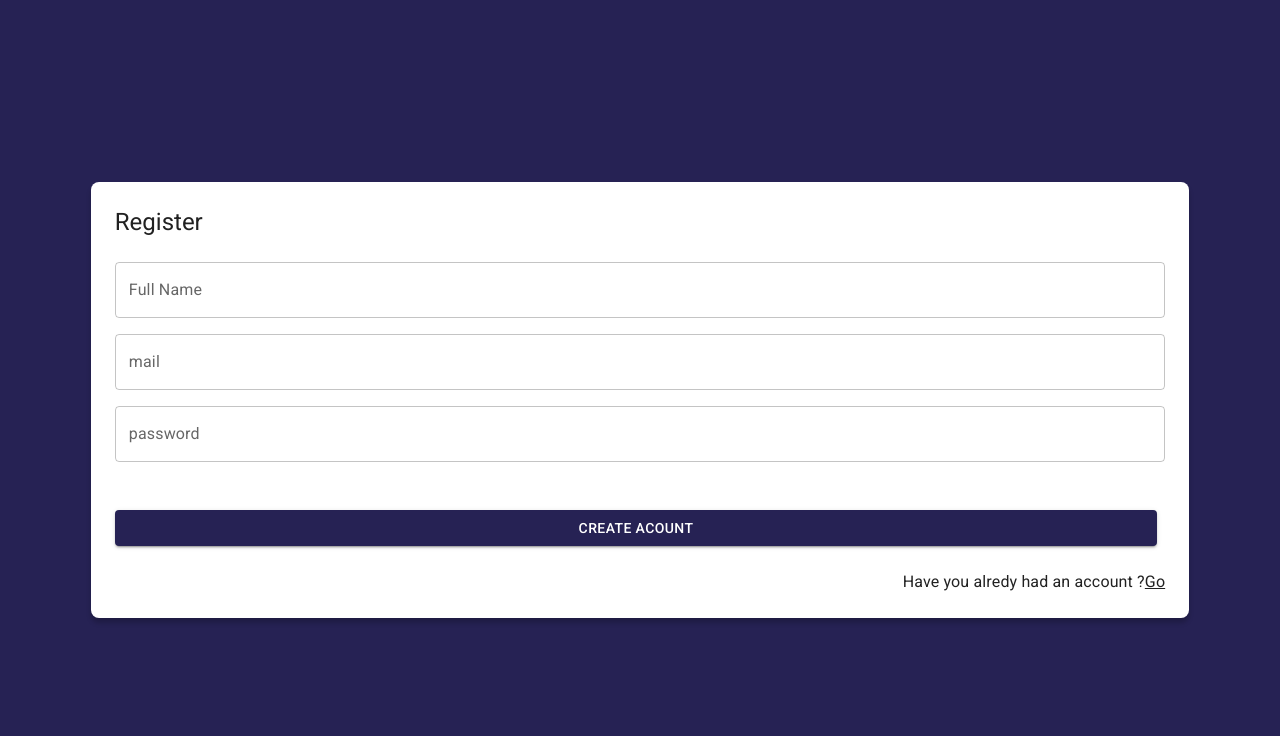
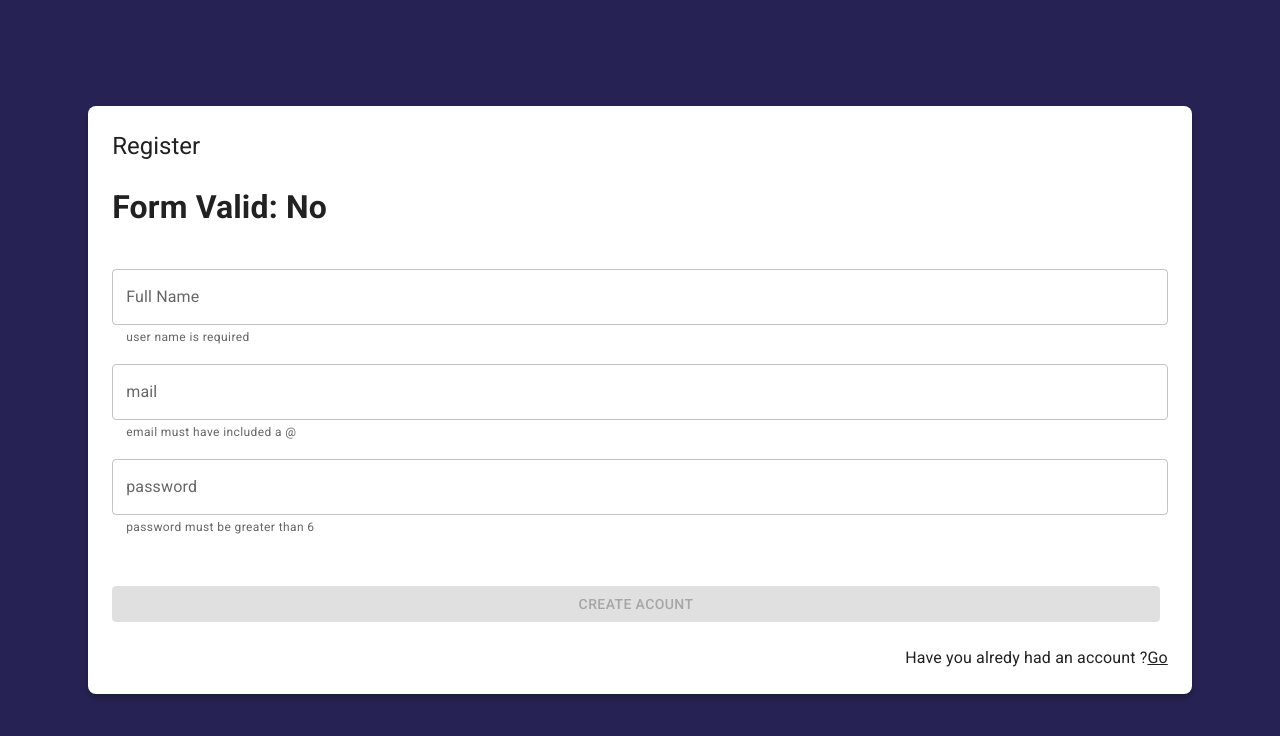
Before and after one commit to JosueMoDev/journal-react-firebase-app, a React (Vite) app: page /auth/register in a window 1280 px wide. Shown: the top 736 px of the page. Built offline with nearby package versions, Linux system fonts and the light colour scheme.

Commit message:
form validations has been added there

```diff
--- a/src/auth/pages/LoginPage.jsx
+++ b/src/auth/pages/LoginPage.jsx
@@ -1,4 +1,5 @@
-import { useDispatch } from 'react-redux'
+import { useMemo } from 'react'
+import { useDispatch, useSelector } from 'react-redux'
 import { Google } from '@mui/icons-material'
 import { Button, Grid, Link, TextField } from '@mui/material'
 import { Link as RouterLink } from 'react-router-dom'
@@ -8,12 +9,16 @@ import { checkingAuthentication, startGoogleSignIn } from '../../store/auth'
 
 export const LoginPage = () => {
 
+  const { status } = useSelector(state => state.auth);
+
   const dispatch = useDispatch();
 
   const { email, password, onInputChange } = useForm({
     email: 'jonasjosue@gmail.com',
     password: '123456'
   });
+
+  const isAuthenticating = useMemo(() => status === 'checking', [status]);
 
   const onSubmit = (event) => {
     event.preventDefault();
@@ -54,12 +59,12 @@ export const LoginPage = () => {
             </Grid>
             <Grid container spacing={2} sx={{mb:2, mt:4}}>
               <Grid item xs={12} sm={6} sx={{padding:1}}>
-                <Button type='submit' variant='contained' fullWidth>
+                <Button type='submit' variant='contained' fullWidth disabled ={ isAuthenticating } >
                   Login
                 </Button>
               </Grid>
               <Grid item xs={12} sm={6} sx={{padding:1}}>
-                <Button variant='contained' fullWidth onClick={onGoogleSignIn} >
+              <Button variant='contained' fullWidth onClick={onGoogleSignIn} disabled={ isAuthenticating } >
                   <Google sx={{mx:1}} />
                   Google
                 </Button>
--- a/src/auth/pages/RegisterPage.jsx
+++ b/src/auth/pages/RegisterPage.jsx
@@ -1,18 +1,53 @@
 import { Button, Grid, Link, TextField } from '@mui/material'
+import { useState } from 'react';
 import { Link as RouterLink} from 'react-router-dom'
+import { useForm } from '../../hooks';
 import { AuthLayout } from '../layout/AuthLayout'
 
+const formData = {
+  email: '',
+  password: '',
+  displayName:''
+}
+
+const formValidations = {
+  email: [(value) => value.includes('@'), 'email must have included a @'],
+  password: [(value) => value.length >= 6, 'password must be greater than 6'],
+  displayName: [(value)=> value.length >= 1, 'user name is required ']
+}
+
 export const RegisterPage = () => {
+
+  const [formSubmitted, setformSubmitted] = useState(false)
+
+  const {
+    displayName, email, password, onInputChange, formState,
+    isFormValid, displayNameValid, emailValid, passwordValid
+
+  } = useForm(formData, formValidations);
+
+  const onSubmit = (event) => {
+    event.preventDefault();
+    setformSubmitted(true);
+    console.log(formState);
+  }
+
   return (
     <AuthLayout title='Register'>
-        <form>
+      <h1>Form Valid: { isFormValid? 'Yes' : ' No'}</h1>
+        <form onSubmit={ onSubmit }>
         <Grid container>
             <Grid item xs={12} sx={{ mt: 2 }}>
               <TextField
                 label='Full Name'
                 type='text'
-                placeholder='Jonas Morales'
+                placeholder='Full Name'
                 fullWidth
+                name='displayName'
+                value={displayName}
+                onChange={onInputChange}
+                error ={displayNameValid && formSubmitted}
+                helperText={displayNameValid}
               />
             </Grid>
             <Grid item xs={12} sx={{ mt: 2 }}>
@@ -21,6 +56,11 @@ export const RegisterPage = () => {
                 type='email'
                 placeholder='example@google.com'
                 fullWidth
+                name='email'
+                value={email}
+                onChange={onInputChange}
+                error ={emailValid && formSubmitted}
+                helperText={emailValid}
               />
             </Grid>
             <Grid item xs={12} sx={{ mt: 2 }}>
@@ -28,11 +68,16 @@ export const RegisterPage = () => {
                 label='password'
                 type='password'
                 fullWidth
+                name='password'
+                value={password}
+                onChange={onInputChange}
+                error ={passwordValid && formSubmitted}
+                helperText={ passwordValid }
               />
             </Grid>
             <Grid container spacing={2} sx={{mb:2, mt:4}}>
               <Grid item xs={12}  sx={{padding:1}}>
-                <Button variant='contained' fullWidth>
+              <Button variant='contained' fullWidth type='submit' disabled={ !isFormValid }>
                   Create Acount
                 </Button>
               </Grid>
--- a/src/firebase/config.js
+++ b/src/firebase/config.js
@@ -1,7 +1,7 @@
 // Import the functions you need from the SDKs you need
 import { initializeApp } from 'firebase/app';
 import { getAuth } from 'firebase/auth';
-import { getFireStore } from 'firebase/firestore/lite'
+import { getFirestore } from 'firebase/firestore/lite'
 // TODO: Add SDKs for Firebase products that you want to use
 // https://firebase.google.com/docs/web/setup#available-libraries
 
@@ -18,4 +18,4 @@ const firebaseConfig = {
 // Initialize Firebase
 export const FirebaseApp = initializeApp(firebaseConfig);
 export const FirebaseAuth = getAuth(FirebaseApp);
-export const FirebaseDB = getFireStore ( FirebaseApp )
+export const FirebaseDB = getFirestore( FirebaseApp )
--- /dev/null
+++ b/src/firebase/providers.js
@@ -0,0 +1,26 @@
+import {GoogleAuthProvider, signInWithPopup } from "firebase/auth";
+import { FirebaseAuth } from "./config";
+
+const googleProvider = new GoogleAuthProvider();
+
+export const singInWithGoogle = async () => {
+    try {
+        const result = await signInWithPopup(FirebaseAuth, googleProvider.setCustomParameters({'prompt':'select_account'}));
+        // const credentials = GoogleAuthProvider.credentialFromResult(result);
+        const { displayName, email, photoURL, uid } = result.user;
+        return {
+            ok: true,
+            displayName,
+            email,
+            photoURL,
+            uid
+        }
+    } catch (error) {
+        const errorCode = error.code;
+        const errorMessage = error.message;
+        return {
+            ok: false,
+            errorMessage
+        }
+    }
+}
--- a/src/hooks/useForm.js
+++ b/src/hooks/useForm.js
@@ -1,8 +1,20 @@
-import { useState } from 'react';
+import { useState, useEffect, useMemo } from 'react';
 
-export const useForm = ( initialForm = {} ) => {
+export const useForm = (initialForm = {}, formValidations = {} ) => {
 
     const [ formState, setFormState ] = useState( initialForm );
+    const [formValidation, setFormValidation] = useState({});
+
+    useEffect(() => {
+        createValidators();
+    }, [formState]);
+
+    const isFormValid = useMemo(() => {
+        for (const formValue of Object.keys(formValidation)) {
+            if(formValidation[formValue] !== null) return false
+        }
+        return true;
+    }, [formValidation])
 
     const onInputChange = ({ target }) => {
         const { name, value } = target;
@@ -16,10 +28,22 @@ export const useForm = ( initialForm = {} ) => {
         setFormState( initialForm );
     }
 
+    const createValidators = () => {
+        const formCheckedValues = {};
+        for (const formField of Object.keys( formValidations )) {
+            const [fn, errorMessage ='required field' ] = formValidations[formField];
+
+            formCheckedValues[`${formField}Valid`] = fn(formState[formField]) ? null : errorMessage;
+        }
+        setFormValidation(formCheckedValues);
+    }
+
     return {
         ...formState,
         formState,
         onInputChange,
         onResetForm,
+        ...formValidation,
+        isFormValid
     }
 }
--- a/src/store/auth/auth-slice.js
+++ b/src/store/auth/auth-slice.js
@@ -10,11 +10,19 @@ export const authSlice = createSlice({
         errorMessage:null
     },
     reducers: {
-        login: (state, action) => {
-
+        login: (state, { payload }) => {
+            state.status= 'authenticated';
+            state.email= payload.email;
+            state.displayName= payload.displayName;
+            state.photoURL= payload.photoURL;
+            state.errorMessage = null;
         },
         logout: (state, payload) => {
-
+            state.status= 'not-authenticated';
+            state.email= null;
+            state.displayName= null;
+            state.photoURL= null;
+            state.errorMessage = payload.errorMessage;
         },
         checkingCrendentials: (state) => {
             state.status = 'checking'
--- a/src/store/auth/thunks.js
+++ b/src/store/auth/thunks.js
@@ -1,4 +1,5 @@
-import { checkingCrendentials } from "./auth-slice"
+import { singInWithGoogle } from "../../firebase/providers"
+import { checkingCrendentials, login, logout } from "./auth-slice"
 
 export const checkingAuthentication = ( email, password) => {
     return async (dispatch) => {
@@ -7,6 +8,9 @@ export const checkingAuthentication = ( email, password) => {
 }
 export const  startGoogleSignIn= () => {
     return async (dispatch) => {
-        dispatch( checkingCrendentials())
+        dispatch(checkingCrendentials());
+        const result = await singInWithGoogle();
+        if (!result.ok) return dispatch(logout(result.errorMessage));
+        dispatch(login(result))
     }
 }
--- a/src/store/store.js
+++ b/src/store/store.js
@@ -1,5 +1,8 @@
 import { configureStore } from '@reduxjs/toolkit'
+import { authSlice } from './auth'
 
 export const store = configureStore({
-  reducer: {},
+  reducer: {
+    auth: authSlice.reducer,
+  },
 })
```
